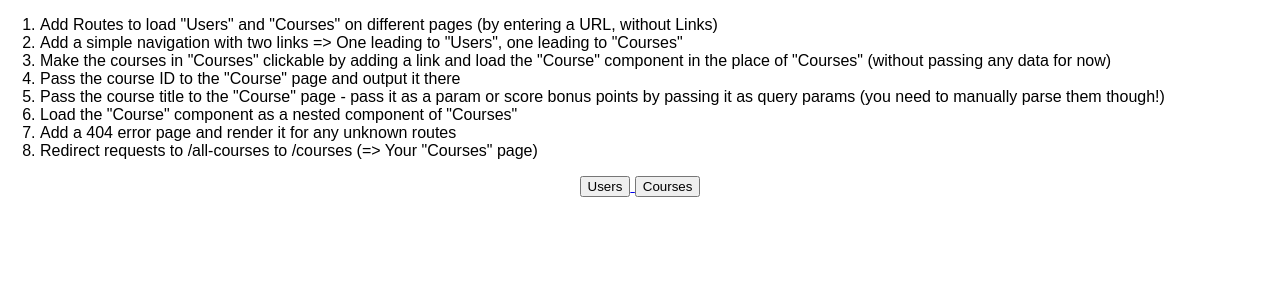
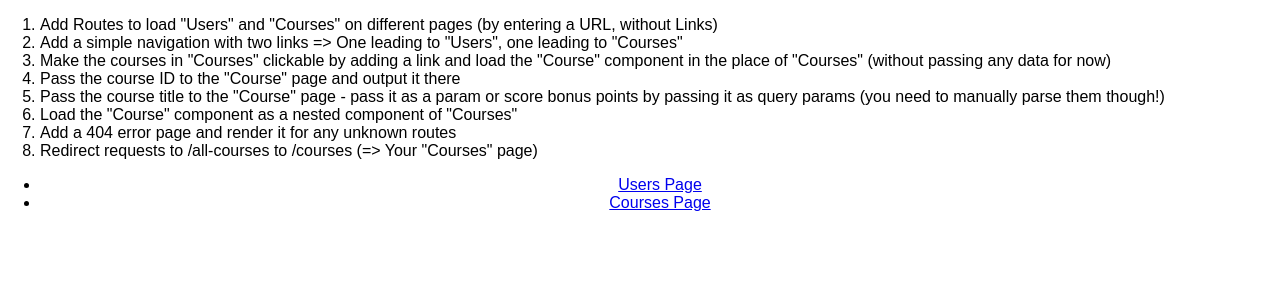
Before and after one commit to shahiddhariwala/playing-around-with-react-js, a React (Create React App) app in the folder routing--assignment-problem/: page / in a window 1280 px wide. Shown: the top 300 px of the page. Built offline with nearby package versions, Linux system fonts and the light colour scheme.

Commit message:
Task 2 Done :  Add a simple navigation with two links => One leading to "Users",             one leading to "Courses"

```diff
--- a/routing--assignment-problem/src/App.js
+++ b/routing--assignment-problem/src/App.js
@@ -2,10 +2,12 @@ import React, { Component } from "react";
 
 import Courses from "./containers/Courses/Courses";
 import Users from "./containers/Users/Users";
-import { BrowserRouter, Route, Switch } from "react-router-dom";
+import { BrowserRouter, Route, Switch, Link } from "react-router-dom";
 
 class App extends Component {
   render() {
+
+
     return (
       <div className="App">
         <ol style={{ textAlign: "left" }}>
@@ -37,15 +39,24 @@ class App extends Component {
             page)
           </li>
         </ol>
-        <nav className="nav">
-        <a href='/users'> <button>Users</button></a>
-        <a href='/courses'> <button>Courses</button></a>
-        </nav>
+
         <BrowserRouter>
-          <Switch>
-            <Route path="/users" component={Users} />
-            <Route path="/courses" component={Courses} />
-          </Switch>
+          <div>
+            <nav>
+              <ul >
+                <li>
+                  <Link to="/users">Users Page</Link>
+                </li>
+                <li>
+                  <Link to="/courses">Courses Page</Link>
+                </li>
+              </ul>
+            </nav>
+            <Switch>
+              <Route path="/users" component={Users} />
+              <Route path="/courses" component={Courses} />
+            </Switch>
+          </div>
         </BrowserRouter>
       </div>
     );
```
